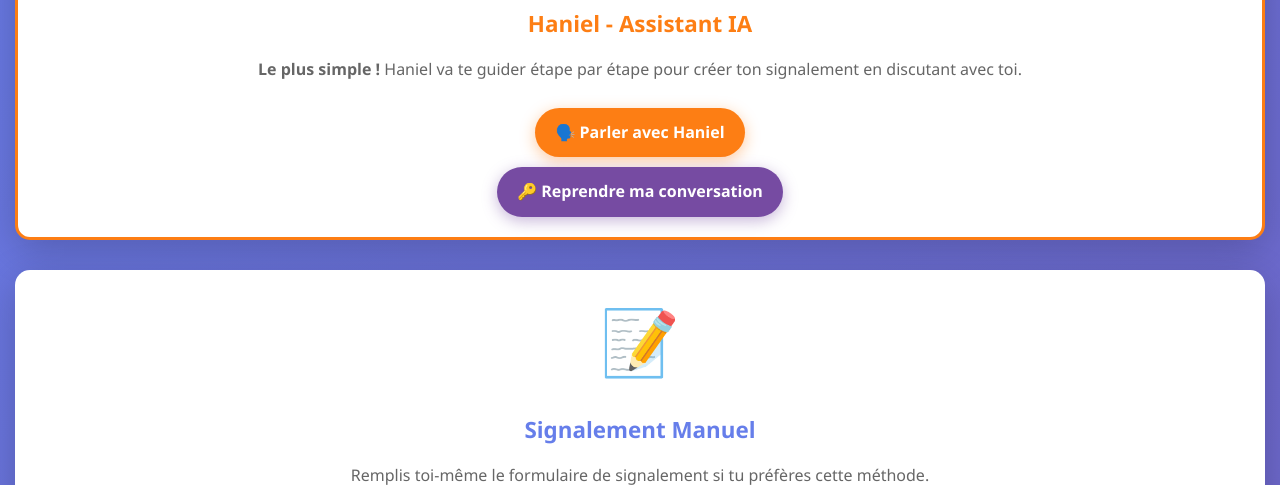
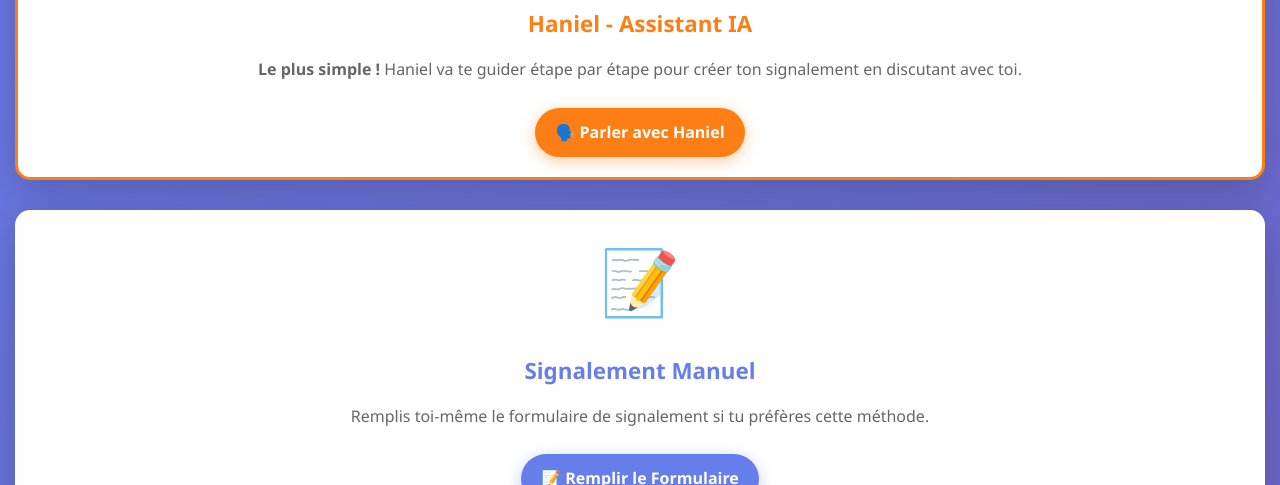
Before and after one commit to hanieljean42-eng/speakfree, a website: page public/index.html in a window 1280 px wide. Shown: the part 615-1100 px from the top of the page. Drawn offline with Linux system fonts and the light colour scheme; no server answers.

Commit message:
Remove 'Reprendre ma conversation' button from homepage

```diff
--- a/public/index.html
+++ b/public/index.html
@@ -384,8 +384,6 @@
                 <h2>Haniel - Assistant IA</h2>
                 <p><strong>Le plus simple !</strong> Haniel va te guider étape par étape pour créer ton signalement en discutant avec toi.</p>
                 <a href="/chat-ia.html" class="btn btn-orange" onclick="event.stopPropagation()">🗣️ Parler avec Haniel</a>
-                <br>
-                <a href="/reprendre-haniel.html" class="btn btn-purple" onclick="event.stopPropagation()">🔑 Reprendre ma conversation</a>
             </div>
 
             <div class="card" onclick="window.location.href='/report.html'">
```
